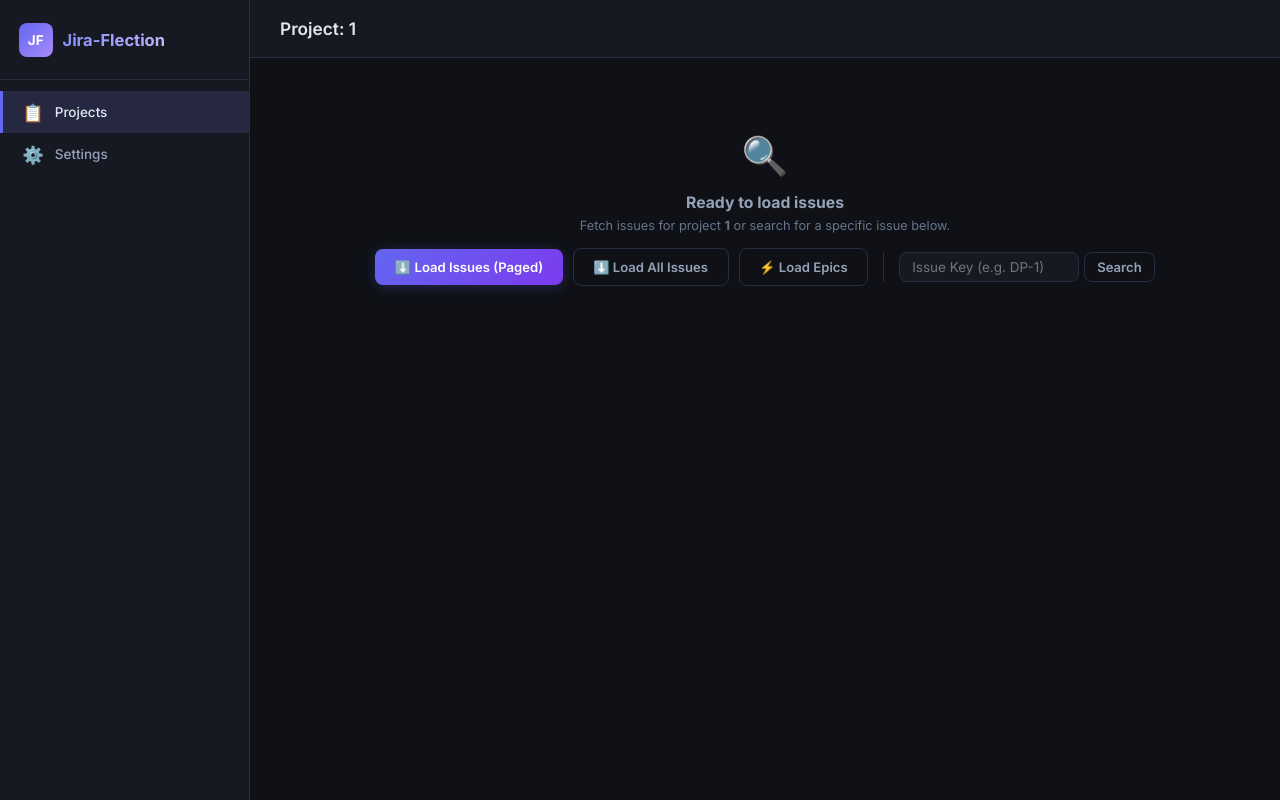
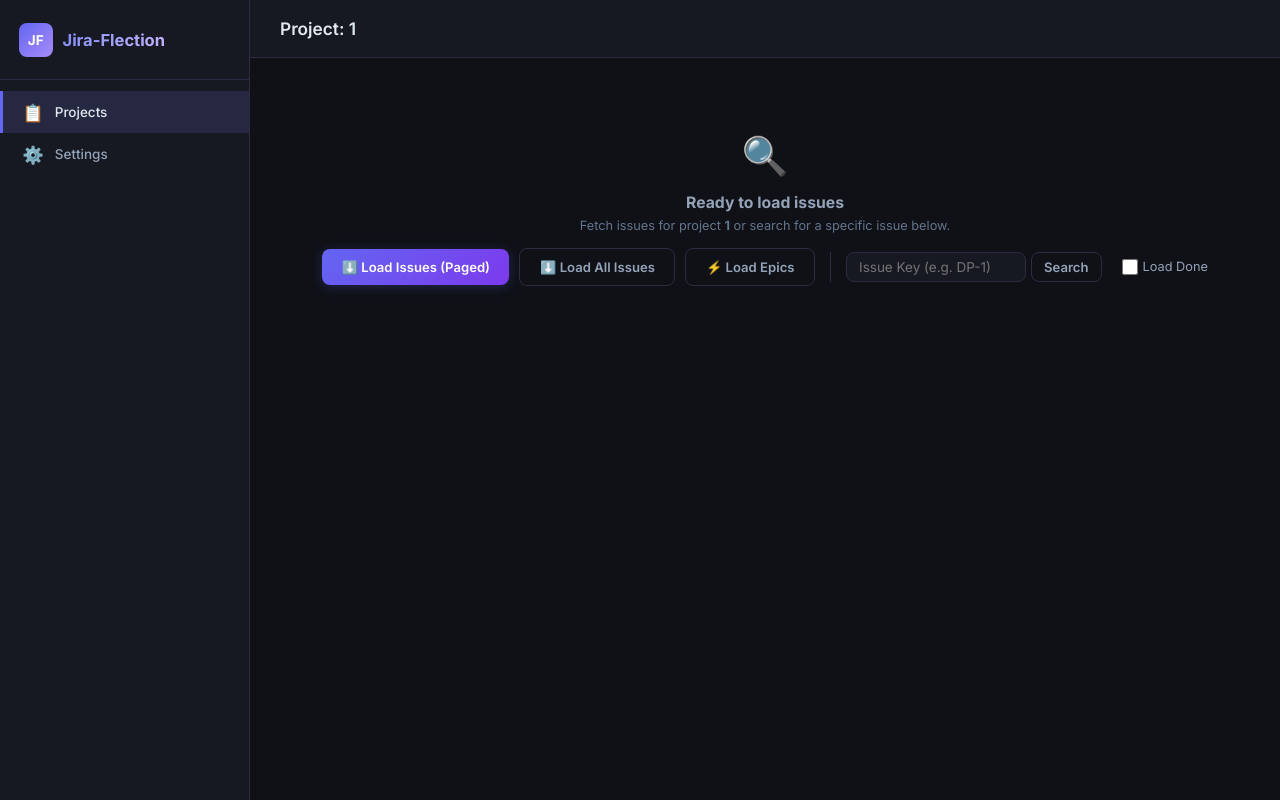
Before and after one commit to husseinrubaie98/jira-flection, a Django app: page /project/1/ in a window 1280 px wide. Run offline with Django 5.2, Linux system fonts and the light colour scheme.

Commit message:
Add new feature: only load DONE; change icons

```diff
--- a/issues/templates/issues/project_detail.html
+++ b/issues/templates/issues/project_detail.html
@@ -26,6 +26,10 @@
                 <input type="text" id="input-search-issue" class="form-control" placeholder="Issue Key (e.g. DP-1)" style="width: 180px; padding: 0.4rem 0.8rem; margin: 0;" required>
                 <button type="submit" class="btn btn-outline" id="btn-search-issue" style="padding: 0.4rem 0.8rem;">Search</button>
             </form>
+            <div style="display: flex; align-items: center; gap: 5px; margin-left:10px;">
+                <input type="checkbox" id="check-load-done" style="width: 16px; height: 16px; cursor: pointer;">
+                <label for="check-load-done" style="font-size: 0.85rem; cursor: pointer; color: var(--text-secondary);">Load Done</label>
+            </div>
         </div>
     </div>
 </div>
@@ -70,6 +74,10 @@
             const params = new URLSearchParams();
             if (isNextPage && nextPageToken) params.append('nextPageToken', nextPageToken);
             if (currentIssueTypeFilter) params.append('issue_type', currentIssueTypeFilter);
+
+            const checkDone = document.getElementById('check-load-done');
+            if (checkDone && checkDone.checked) params.append('include_done', 'true');
+
             if (params.toString()) url += `?${params.toString()}`;
 
             const res = await fetch(url);
@@ -106,7 +114,7 @@
                     rows += `
                         <tr id="row-${issue.key}" class="issue-row-hover">
                             <td>
-                                <span class="issue-icon" style="margin-right:5px;" title="${esc(issue.issue_type)}">${getIssueIcon(issue.issue_type)}</span>
+                                <span class="issue-icon" style="margin-right:5px;" title="${esc(issue.issue_type)}">${getIssueIcon(issue.issue_type, issue.issue_type_icon)}</span>
                                 <span class="issue-key">${esc(issue.key)}</span>
                                 ${getExternalLink(issue)}
                             </td>
@@ -278,7 +286,7 @@
             let row = `
                 <tr id="row-${issue.key}" class="issue-row-hover" style="background-color: var(--accent-glow); transition: background-color 2s;">
                     <td>
-                        <span class="issue-icon" style="margin-right:5px;" title="${esc(issue.issue_type)}">${getIssueIcon(issue.issue_type)}</span>
+                        <span class="issue-icon" style="margin-right:5px;" title="${esc(issue.issue_type)}">${getIssueIcon(issue.issue_type, issue.issue_type_icon)}</span>
                         <span class="issue-key">${esc(issue.key)}</span>
                         ${getExternalLink(issue)}
                     </td>
@@ -344,6 +352,8 @@
     }
 
     function getSearchHeaderHTML() {
+        const checkDone = document.getElementById('check-load-done');
+        const isChecked = checkDone ? checkDone.checked : false;
         return `
             <div style="display: flex; gap: 10px; align-items: center; flex-wrap: wrap; margin-bottom: 15px;">
                 <button class="btn btn-primary" id="btn-load-issues" onclick="loadIssues()">
@@ -360,6 +370,10 @@
                     <input type="text" id="input-search-issue" class="form-control" placeholder="Issue Key (e.g. DP-1)" style="width: 180px; padding: 0.4rem 0.8rem; margin: 0;" required>
                     <button type="submit" class="btn btn-outline" id="btn-search-issue" style="padding: 0.4rem 0.8rem;">Search</button>
                 </form>
+                <div style="display: flex; align-items: center; gap: 5px; margin-left:10px;">
+                    <input type="checkbox" id="check-load-done" ${isChecked ? 'checked' : ''} style="width: 16px; height: 16px; cursor: pointer;">
+                    <label for="check-load-done" style="font-size: 0.85rem; cursor: pointer; color: var(--text-secondary);">Load Done</label>
+                </div>
             </div>`;
     }
 
@@ -435,7 +449,7 @@
                     <div class="accordion-item" style="border: 1px solid var(--border-color, #dee2e6); margin-bottom: 5px; border-radius: 4px; background: #fff;">
                         <div class="accordion-header" onclick="toggleAccordion(this)" style="padding: 10px 15px; cursor: pointer; display: flex; justify-content: space-between; align-items: center; border-radius: 4px;">
                             <div class="left" style="display: flex; align-items: center; gap: 10px;">
-                                <span class="issue-icon" title="${esc(st.issue_type)}">${getIssueIcon(st.issue_type)}</span>
+                                <span class="issue-icon" title="${esc(st.issue_type)}">${getIssueIcon(st.issue_type, st.issue_type_icon)}</span>
                                 <span class="issue-key" style="font-size:.8rem; font-weight: 600;">${esc(st.key)}</span>
                                 ${getExternalLink(st)}
                                 <span style="font-size:.9rem;">${esc(st.summary)}</span>
@@ -491,7 +505,10 @@
         return div.innerHTML;
     }
 
-    function getIssueIcon(type) {
+    function getIssueIcon(type, iconUrl) {
+        if (iconUrl) {
+            return `<img src="${iconUrl}" alt="${esc(type)}" style="width: 16px; height: 16px; vertical-align: middle;">`;
+        }
         const t = (type || '').toLowerCase();
         if (t.includes('epic')) return '⚡';
         if (t.includes('story')) return '📖';
--- a/issues/views.py
+++ b/issues/views.py
@@ -41,8 +41,9 @@ def api_load_issues(request, project_key):
     jira = JiraService()
     next_page_token = request.GET.get('nextPageToken')
     issue_type = request.GET.get('issue_type')
+    include_done = request.GET.get('include_done') == 'true'
     try:
-        data = jira.get_issues(project_key, next_page_token, issue_type)
+        data = jira.get_issues(project_key, next_page_token, issue_type, include_done)
         return JsonResponse({
             'success': True,
             'issues': data['issues'],
```
Also changed, not shown: issues/services.py (+7 -1 lines), issues/templates/issues/issue_detail.html (+19 -5 lines), README.md.
